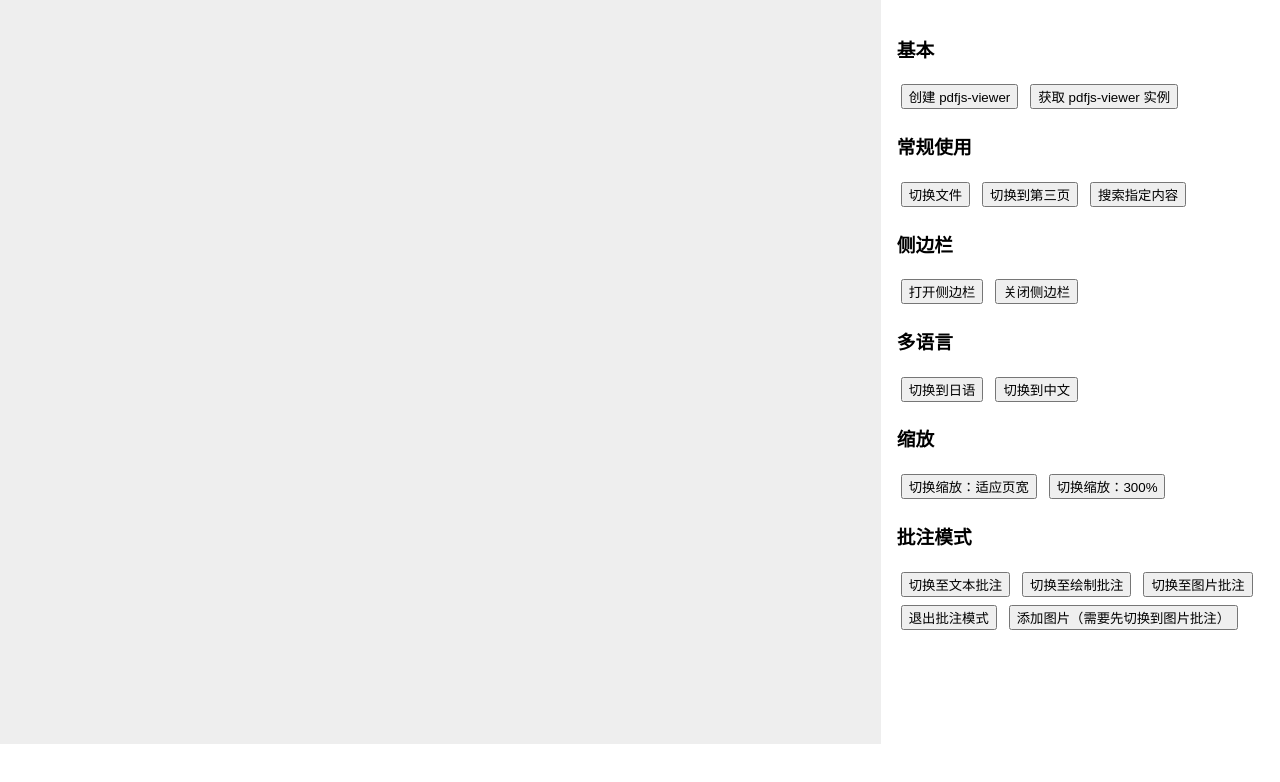
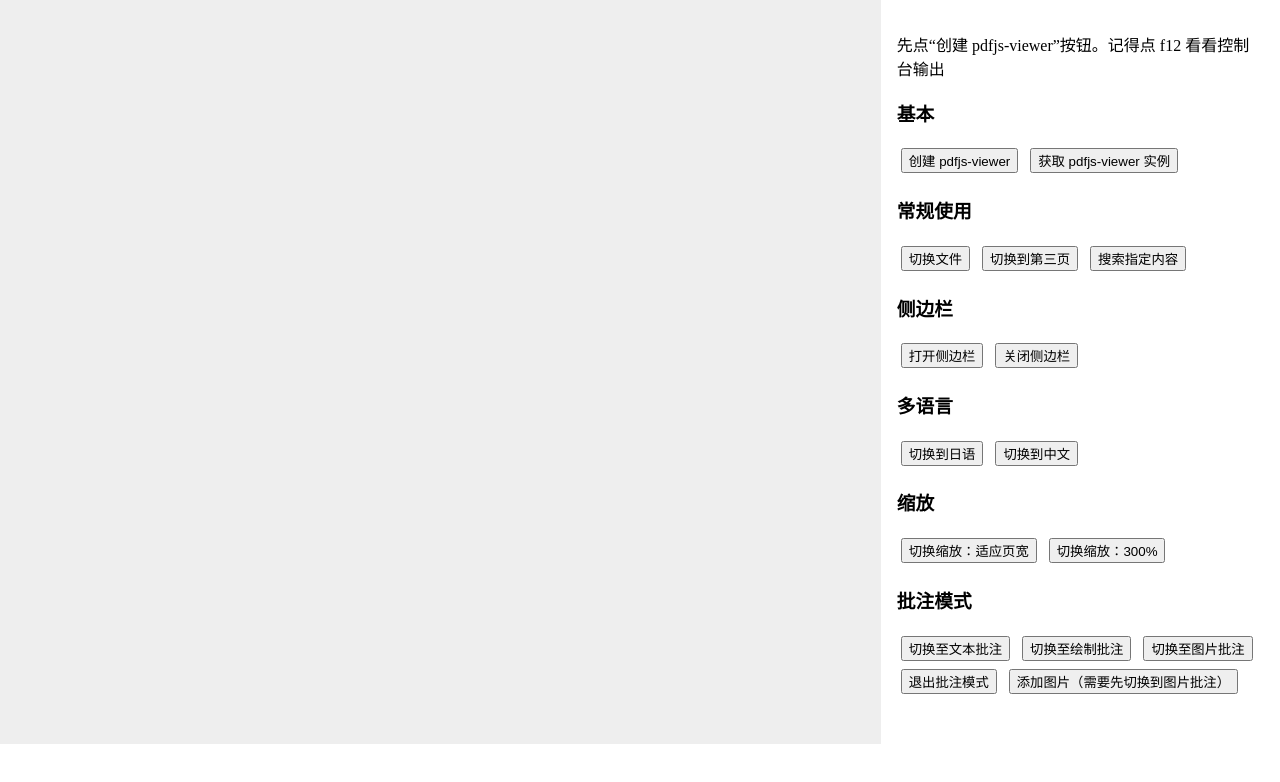
Before and after one commit to HoPGoldy/hoho-pdfjs-playground, a website built with Vite: page index.html in a window 1280 px wide. Built offline with nearby package versions, Linux system fonts and the light colour scheme.

Commit message:
docs:介绍

```diff
--- a/index.html
+++ b/index.html
@@ -12,7 +12,7 @@
   <div id="app">
     <div class="pdf-container"></div>
     <div id="actions">
-
+      <p>先点“创建 pdfjs-viewer”按钮。记得点 f12 看看控制台输出</p>
       <h3>基本</h3>
       <button id="btnCreatePdfViewer">创建 pdfjs-viewer</button>
       <button id="btnGetInstance">获取 pdfjs-viewer 实例</button>
--- a/main.js
+++ b/main.js
@@ -72,7 +72,6 @@ const actionSwitchFile = (src) => {
  */
 const actionChangePage = (pageNumber) => {
   const { PDFViewerApplication } = getViewerInstance();
-  console.log('PDFViewerApplication', PDFViewerApplication)
   PDFViewerApplication?.eventBus?.dispatch('pagenumberchanged', {
     value: pageNumber,
   });
@@ -135,6 +134,7 @@ const AnnotationEditorParamsType = {
   HIGHLIGHT_SHOW_ALL: 35
 };
 
+/** 设置批注模式参数 */
 const actionChangeAnnotationParam = (paramType, paramValue) => {
   const { PDFViewerApplication } = getViewerInstance();
   PDFViewerApplication?.eventBus?.dispatch('switchannotationeditorparams', {
```
Also changed, not shown: README.md (added).
